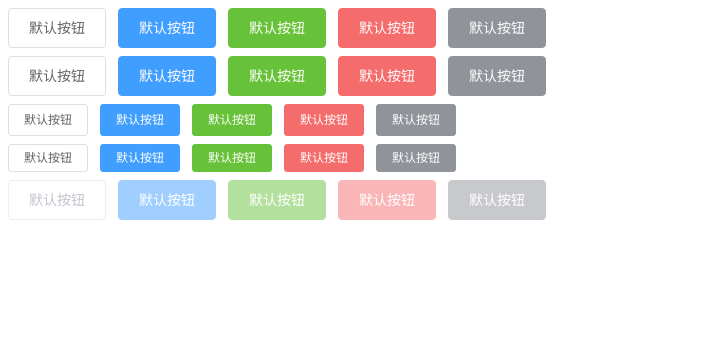
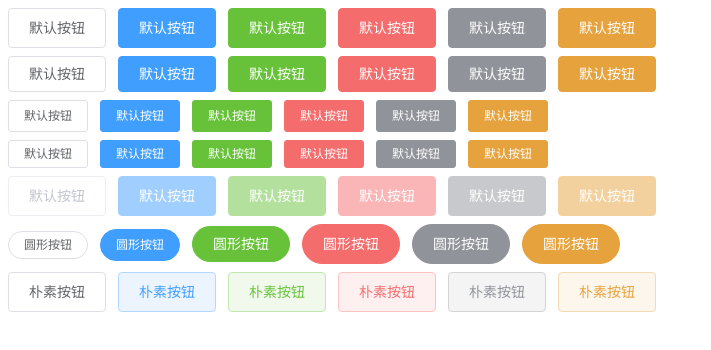
Before and after one commit to hanipig/suph-ui, a Vue app: page / in a window 1280 px wide. Shown: the top 350 px of the page, without its empty margins (0-711 px from the left). Built offline with nearby package versions, Linux system fonts and the light colour scheme.

Commit message:
button【添加round、plain属性,添加点击时:active样式】

```diff
--- a/src/App.vue
+++ b/src/App.vue
@@ -7,6 +7,7 @@
       <suph-button type="success">默认按钮</suph-button>
       <suph-button type="danger">默认按钮</suph-button>
       <suph-button type="info">默认按钮</suph-button>
+      <suph-button type="warning">默认按钮</suph-button>
     </div>
     <div class="demo-tr">
       <!-- <suph-button size="medium"></suph-button> -->
@@ -15,6 +16,7 @@
       <suph-button type="success" size="medium">默认按钮</suph-button>
       <suph-button type="danger" size="medium">默认按钮</suph-button>
       <suph-button type="info" size="medium">默认按钮</suph-button>
+      <suph-button type="warning" size="medium">默认按钮</suph-button>
     </div>
     <div class="demo-tr">
       <!-- <suph-button size="small"></suph-button> -->
@@ -23,6 +25,7 @@
       <suph-button type="success" size="small">默认按钮</suph-button>
       <suph-button type="danger" size="small">默认按钮</suph-button>
       <suph-button type="info" size="small">默认按钮</suph-button>
+      <suph-button type="warning" size="small">默认按钮</suph-button>
     </div>
     <div class="demo-tr">
       <!-- <suph-button size="mini"></suph-button> -->
@@ -31,6 +34,7 @@
       <suph-button type="success" size="mini">默认按钮</suph-button>
       <suph-button type="danger" size="mini">默认按钮</suph-button>
       <suph-button type="info" size="mini">默认按钮</suph-button>
+      <suph-button type="warning" size="mini">默认按钮</suph-button>
     </div>
     <div class="demo-tr">
       <!-- <suph-button></suph-button> -->
@@ -39,6 +43,24 @@
       <suph-button type="success" :disabled="isDisabled">默认按钮</suph-button>
       <suph-button type="danger" :disabled="isDisabled">默认按钮</suph-button>
       <suph-button type="info" :disabled="isDisabled">默认按钮</suph-button>
+      <suph-button type="warning" :disabled="isDisabled">默认按钮</suph-button>
+    </div>
+    <div class="demo-tr">
+      <!-- <suph-button size="small"></suph-button> -->
+      <suph-button size="mini" :round="round">圆形按钮</suph-button>
+      <suph-button type="primary" size="small" :round="round">圆形按钮</suph-button>
+      <suph-button type="success" size="medium" :round="round">圆形按钮</suph-button>
+      <suph-button type="danger" :round="round">圆形按钮</suph-button>
+      <suph-button type="info" :round="round">圆形按钮</suph-button>
+      <suph-button type="warning" :round="round">圆形按钮</suph-button>
+    </div>
+    <div class="demo-tr">
+      <suph-button plain="plain">朴素按钮</suph-button>
+      <suph-button type="primary" plain="plain">朴素按钮</suph-button>
+      <suph-button type="success" plain="plain">朴素按钮</suph-button>
+      <suph-button type="danger" plain="plain">朴素按钮</suph-button>
+      <suph-button type="info" plain="plain">朴素按钮</suph-button>
+      <suph-button type="warning" plain="plain">朴素按钮</suph-button>
     </div>
   </div>
 </template>
@@ -53,7 +75,8 @@ export default {
   },
   data () {
     return {
-      isDisabled: true
+      isDisabled: true,
+      round: true
     }
   }
 }
--- a/src/components/Button.vue
+++ b/src/components/Button.vue
@@ -1,5 +1,9 @@
 <template>
-  <button :class="['suph-button', type ? [type + '-button'] : '', size ? [size + '-button'] : '', disabled ? 'disabled' : '']" :disabled="disabled" @click="handleClick">
+  <button :class="['suph-button', type ? [type + '-button'] : '', size ? [size + '-button'] : '', {
+    disabled: disabled,
+    round: round,
+    plain: plain
+  }]" :disabled="disabled" @click="handleClick">
     <slot></slot>
   </button>
 </template>
@@ -19,10 +23,18 @@ export default {
     disabled: {
       type: Boolean,
       default: false
+    },
+    round: {
+      type: Boolean,
+      default: false
+    },
+    plain: {
+      type: Boolean,
+      default: false
     }
   },
   methods: {
-    handleClick(){
+    handleClick () {
       console.log("click");
     }
   }
@@ -63,6 +75,9 @@ export default {
     border-color: #c6e2ff;
     background-color: #ecf5ff;
   }
+  &:active {
+    border-color: @primaryColor;
+  }
 }
 
 .primary-button {
@@ -74,6 +89,11 @@ export default {
     color: #ffffff;
     background-color: @primaryHoverColor;
     border-color: @primaryHoverColor;
+  }
+  &:active {
+    color: #ffffff;
+    background-color: @primaryColor;
+    border-color: @primaryColor;
   }
 }
 
@@ -87,6 +107,11 @@ export default {
     background-color: @successHoverColor;
     border-color: @successHoverColor;
   }
+  &:active {
+    color: #ffffff;
+    background-color: @successColor;
+    border-color: @successColor;
+  }
 }
 
 .warning-button {
@@ -98,6 +123,11 @@ export default {
     color: #ffffff;
     background-color: @warningHoverColor;
     border-color: @warningHoverColor;
+  }
+  &:active {
+    color: #ffffff;
+    background-color: @warningColor;
+    border-color: @warningColor;
   }
 }
 
@@ -111,6 +141,11 @@ export default {
     background-color: @dangerHoverColor;
     border-color: @dangerHoverColor;
   }
+  &:active {
+    color: #ffffff;
+    background-color: @dangerColor;
+    border-color: @dangerColor;
+  }
 }
 
 .info-button {
@@ -123,10 +158,15 @@ export default {
     background-color: @infoHoverColor;
     border-color: @infoHoverColor;
   }
+  &:active {
+    color: #ffffff;
+    background-color: @infoColor;
+    border-color: @infoColor;
+  }
 }
 
 // 大小
-.mediun-button {
+.medium-button {
   padding: 10px 20px;
   font-size: 14px;
   border-radius: 4px;
@@ -147,39 +187,145 @@ export default {
   cursor: not-allowed;
 }
 
-.disabled.suph-button{
+.disabled.suph-button {
   color: #c0c4cc;
   background-color: #fff;
   border-color: #ebeef5;
 }
 
-.disabled.primary-button{
+.disabled.primary-button {
   color: #fff;
   background-color: #a0cfff;
   border-color: #a0cfff;
 }
 
-.disabled.warning-button{
+.disabled.warning-button {
   color: #fff;
   background-color: #f3d19e;
   border-color: #f3d19e;
 }
 
-.disabled.info-button{
+.disabled.info-button {
   color: #fff;
   background-color: #c8c9cc;
   border-color: #c8c9cc;
 }
 
-.disabled.success-button{
+.disabled.success-button {
   color: #fff;
   background-color: #b3e19d;
   border-color: #b3e19d;
 }
 
-.disabled.danger-button{
+.disabled.danger-button {
   color: #fff;
   background-color: #fab6b6;
   border-color: #fab6b6;
 }
+
+// 圆形按钮
+.round {
+  border-radius: 20px;
+}
+
+//朴素按钮
+.plain {
+  &:hover,
+  &:focus {
+    background: #fff;
+    border-color: #409eff;
+    color: #409eff;
+  }
+}
+
+.plain.primary-button {
+  color: #409eff;
+  background: #ecf5ff;
+  border-color: #b3d8ff;
+  &:hover,
+  &:focus {
+    color: #ffffff;
+    background: @primaryColor;
+    border-color: @primaryColor;
+  }
+  &:active {
+    color: #ffffff;
+    background: #3a8ee6;
+    border-color: #3a8ee6;
+    outline: none;
+  }
+}
+
+.plain.success-button {
+  color: #67c23a;
+  background: #f0f9eb;
+  border-color: #c2e7b0;
+  &:hover,
+  &:focus {
+    color: #ffffff;
+    background: @successColor;
+    border-color: @successColor;
+  }
+  &:active {
+    color: #ffffff;
+    background: #5daf34;
+    border-color: #5daf34;
+    outline: none;
+  }
+}
+
+.plain.danger-button {
+  color: #f56c6c;
+  background: #fef0f0;
+  border-color: #fbc4c4;
+  &:hover,
+  &:focus {
+    color: #ffffff;
+    background: @dangerColor;
+    border-color: @dangerColor;
+  }
+  &:active {
+    color: #ffffff;
+    background: #dd6161;
+    border-color: #dd6161;
+    outline: none;
+  }
+}
+
+.plain.info-button {
+  color: #909399;
+  background: #f4f4f5;
+  border-color: #d3d4d6;
+  &:hover,
+  &:focus {
+    color: #ffffff;
+    background: @infoColor;
+    border-color: @infoColor;
+  }
+  &:active {
+    color: #ffffff;
+    background: #82848a;
+    border-color: #82848a;
+    outline: none;
+  }
+}
+
+.plain.warning-button {
+  color: #e6a23c;
+  background: #fdf6ec;
+  border-color: #f5dab1;
+  &:hover,
+  &:focus {
+    color: #ffffff;
+    background: @warningColor;
+    border-color: @warningColor;
+    outline: none;
+  }
+  &:active {
+    color: #ffffff;
+    background: #cf9236;
+    border-color: #cf9236;
+    outline: none;
+  }
+}
 </style>
```
